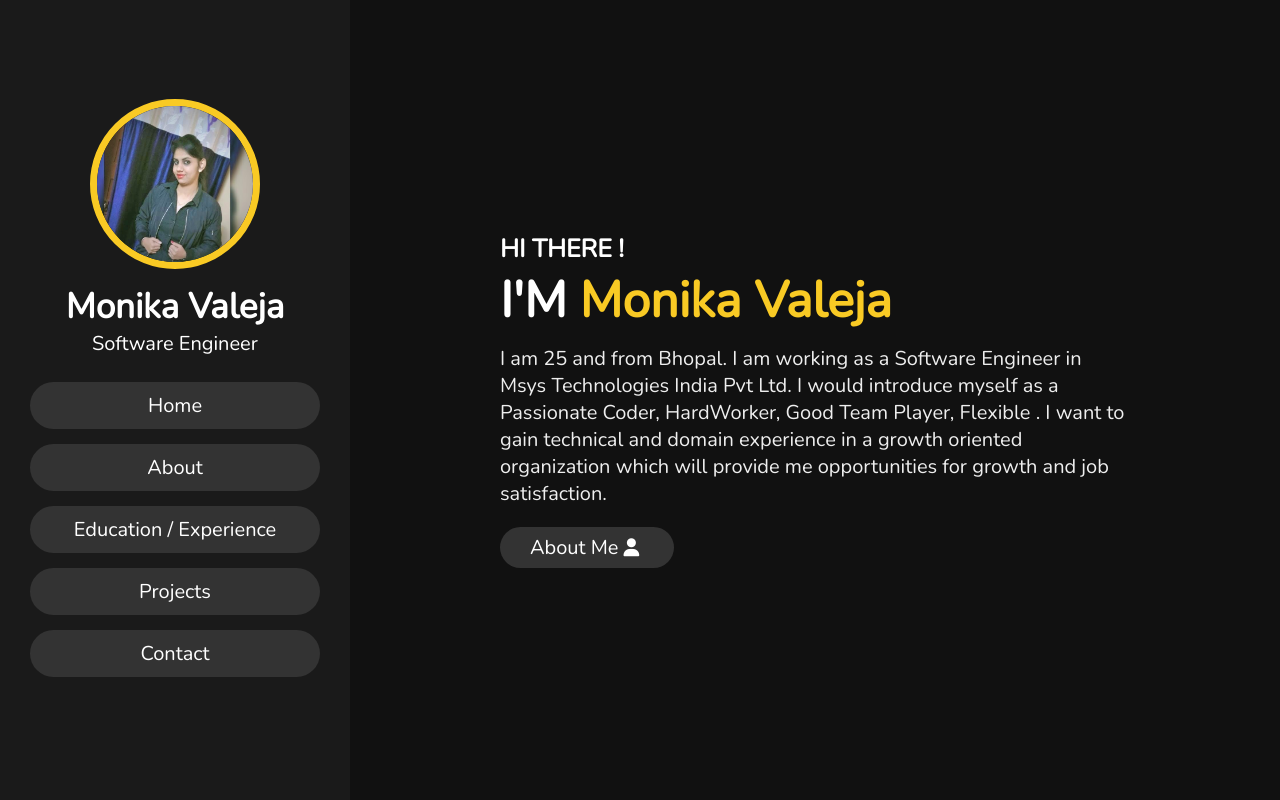
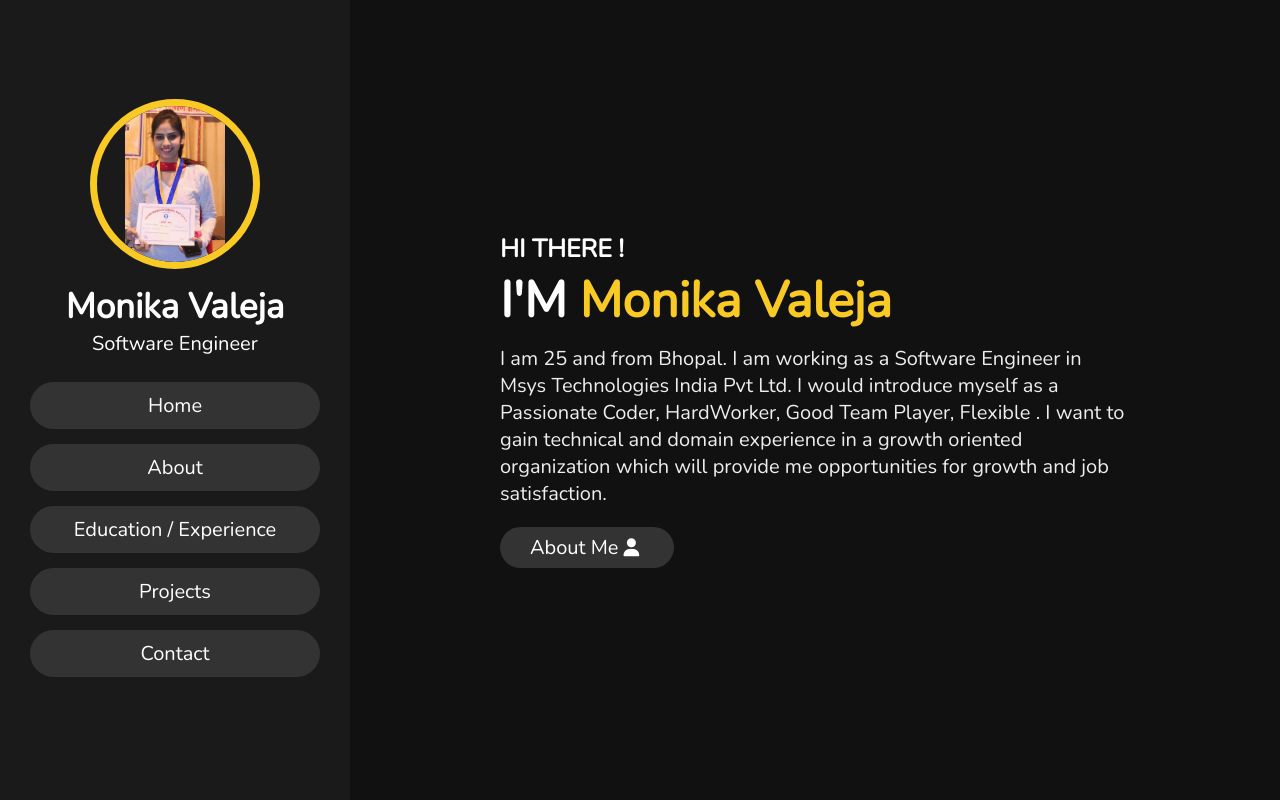
Before and after one commit to valejamonika/MYPORTFOLIO, a plain HTML site: page index.html in a window 1280 px wide. Shown: the top 800 px of the page. Drawn offline with nearby package versions, Linux system fonts and the light colour scheme.

Commit message:
Changes in photograph

```diff
--- a/index.html
+++ b/index.html
@@ -16,7 +16,7 @@
     <!-------------Header section-->
     <header>
         <div class="user">
-            <img src="img/my.jpeg" alt="" >
+            <img src="img/crop.jpg" alt="" >
             <h3 class="name">Monika Valeja</h3>
             <p class="post"> Software Engineer </p>
         </div>
@@ -167,7 +167,7 @@
             <div class="content">
                 <h3 class="title">contact info</h3>
                 <div class="info">
-                    <h3> <i class="fas fa-envelope"> </i> valeja.monika@gmail.com</h3>
+                    <h3 style="text-transform: lowercase;"><i class="fas fa-envelope"> </i> valeja.monika@gmail.com</h3>
                     <h3><i class="fas fa-phone"> </i>##########</h3>
                     <h3><i class="fas fa-phone"> </i>##########</h3>
                     <h3><i class="fas fa-map-marker-alt"> </i> Bhopal (MP) India </h3>
--- a/style.css
+++ b/style.css
@@ -73,7 +73,7 @@ header .user img{
     height:17rem;
     width:17rem;
     border-radius:50%;
-    object-fit:cover;
+    object-fit:contain;
     margin-bottom:1rem;
     border:.7rem solid var(--yellow);
 }
```
Also changed, not shown: img/crop.jpg (added).
